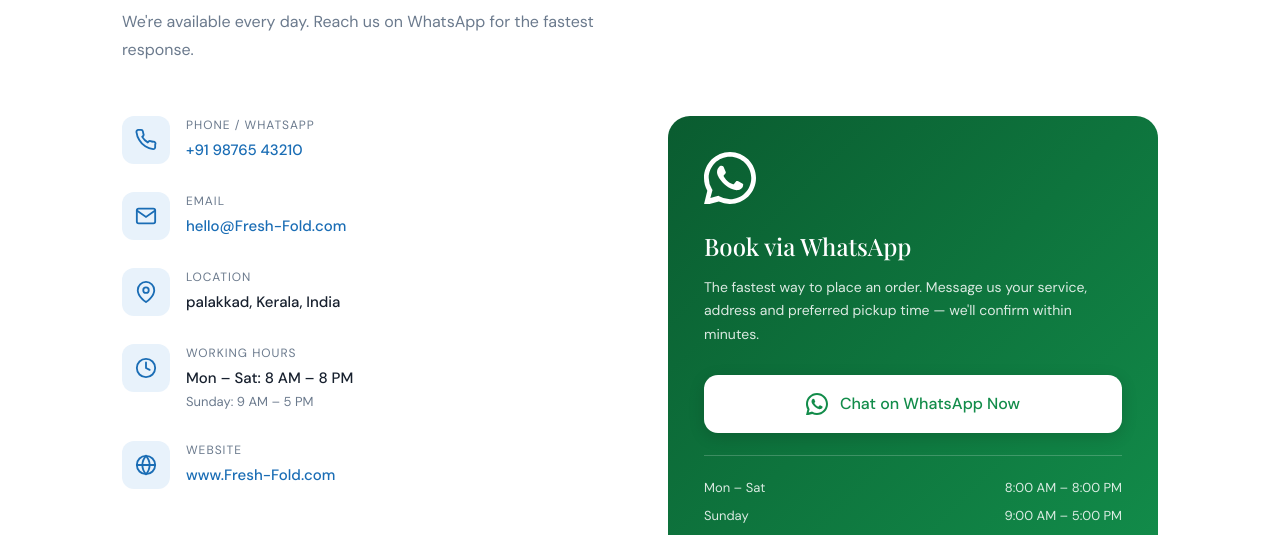
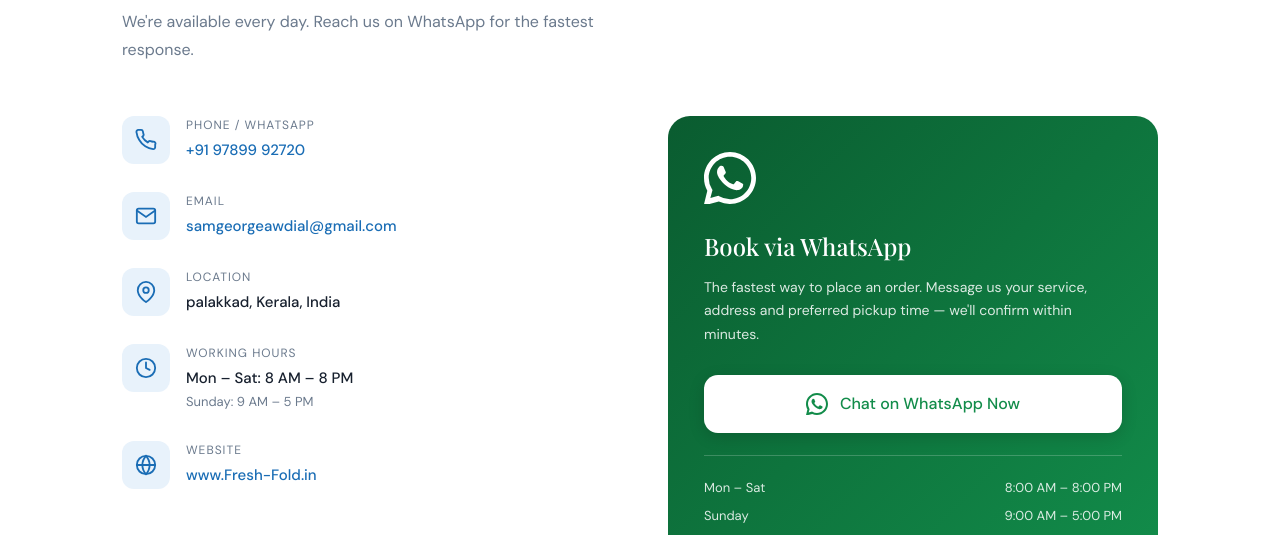
Before and after one commit to SamGeorge01/portfolio, a plain HTML site: page index.html in a window 1280 px wide. Shown: the part 4440-4975 px from the top of the page. Drawn offline with nearby package versions, Linux system fonts and the light colour scheme; a web font is replaced by a local one.

Commit message:
Version 1.2

```diff
--- a/index.html
+++ b/index.html
@@ -541,15 +541,14 @@
           <div class="ci-ico"><svg width="22" height="22" viewBox="0 0 24 24" fill="none" stroke="var(--blue)" stroke-width="2" stroke-linecap="round"><path d="M22 16.92v3a2 2 0 0 1-2.18 2 19.79 19.79 0 0 1-8.63-3.07A19.5 19.5 0 0 1 4.69 12 19.79 19.79 0 0 1 1.61 3.36 2 2 0 0 1 3.6 1h3a2 2 0 0 1 2 1.72c.127.96.361 1.903.7 2.81a2 2 0 0 1-.45 2.11L7.91 8.6a16 16 0 0 0 6 6l.97-.97a2 2 0 0 1 2.11-.45c.907.339 1.85.573 2.81.7A2 2 0 0 1 22 16.92z"/></svg></div>
           <div>
             <div class="ci-label">Phone / WhatsApp</div>
-            <!-- ⚠️ Replace with your actual phone number -->
-            <div class="ci-val"><a href="tel:+919876543210">+91 98765 43210</a></div>
+            <div class="ci-val"><a href="tel:+919789992720">+91 97899 92720</a></div>
           </div>
         </div>
         <div class="contact-item">
           <div class="ci-ico"><svg width="22" height="22" viewBox="0 0 24 24" fill="none" stroke="var(--blue)" stroke-width="2" stroke-linecap="round"><path d="M4 4h16c1.1 0 2 .9 2 2v12c0 1.1-.9 2-2 2H4c-1.1 0-2-.9-2-2V6c0-1.1.9-2 2-2z"/><polyline points="22,6 12,13 2,6"/></svg></div>
           <div>
             <div class="ci-label">Email</div>
-            <div class="ci-val"><a href="mailto:hello@Fresh-Fold.com">hello@Fresh-Fold.com</a></div>
+            <div class="ci-val"><a href="mailto:samgeorgeawdial@gmail.com">samgeorgeawdial@gmail.com</a></div>
           </div>
         </div>
         <div class="contact-item">
@@ -571,7 +570,7 @@
           <div class="ci-ico"><svg width="22" height="22" viewBox="0 0 24 24" fill="none" stroke="var(--blue)" stroke-width="2" stroke-linecap="round"><circle cx="12" cy="12" r="10"/><line x1="2" y1="12" x2="22" y2="12"/><path d="M12 2a15.3 15.3 0 0 1 4 10 15.3 15.3 0 0 1-4 10 15.3 15.3 0 0 1-4-10 15.3 15.3 0 0 1 4-10z"/></svg></div>
           <div>
             <div class="ci-label">Website</div>
-            <div class="ci-val"><a href="https://www.Fresh-Fold.in" target="_blank" rel="noopener">www.Fresh-Fold.com</a></div>
+            <div class="ci-val"><a href="https://www.Fresh-Fold.in" target="_blank" rel="noopener">www.Fresh-Fold.in</a></div>
           </div>
         </div>
       </div>
```
